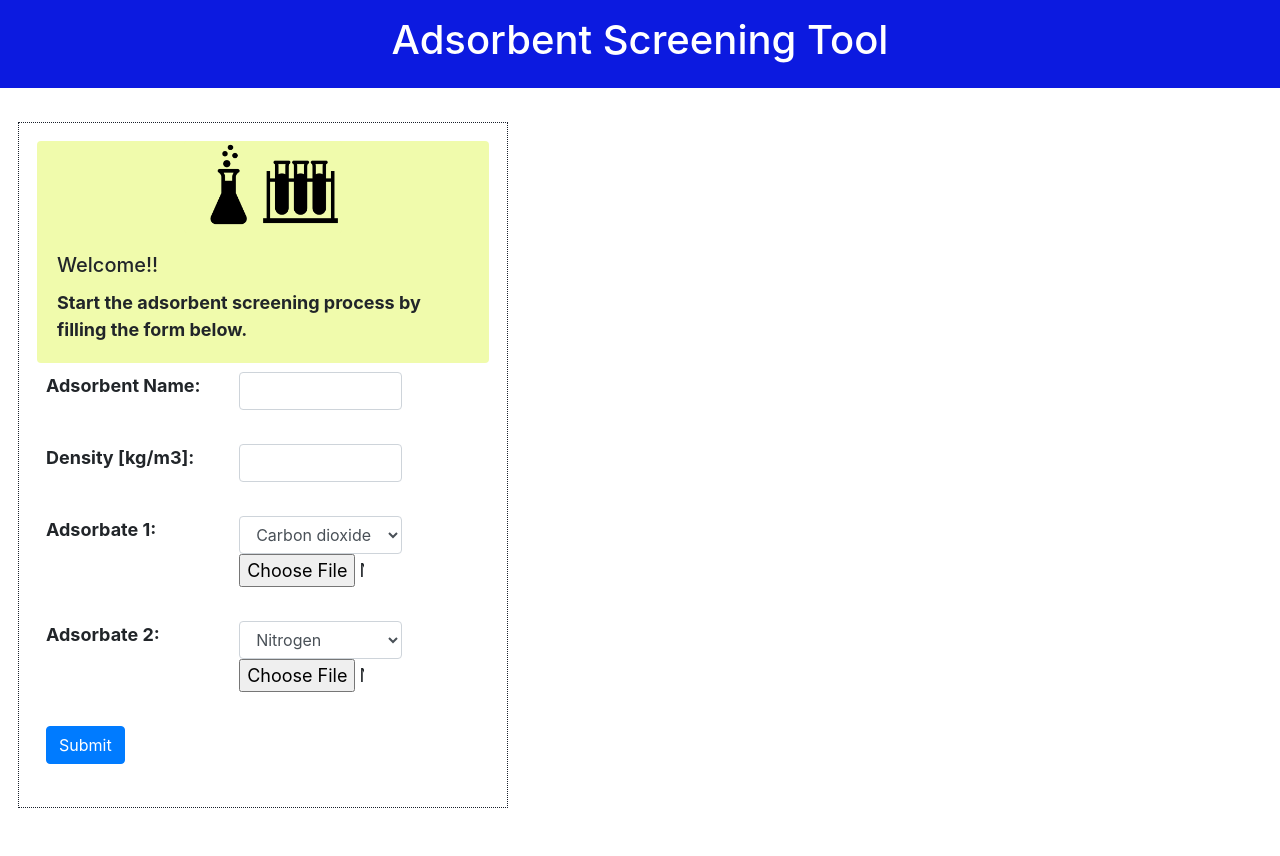
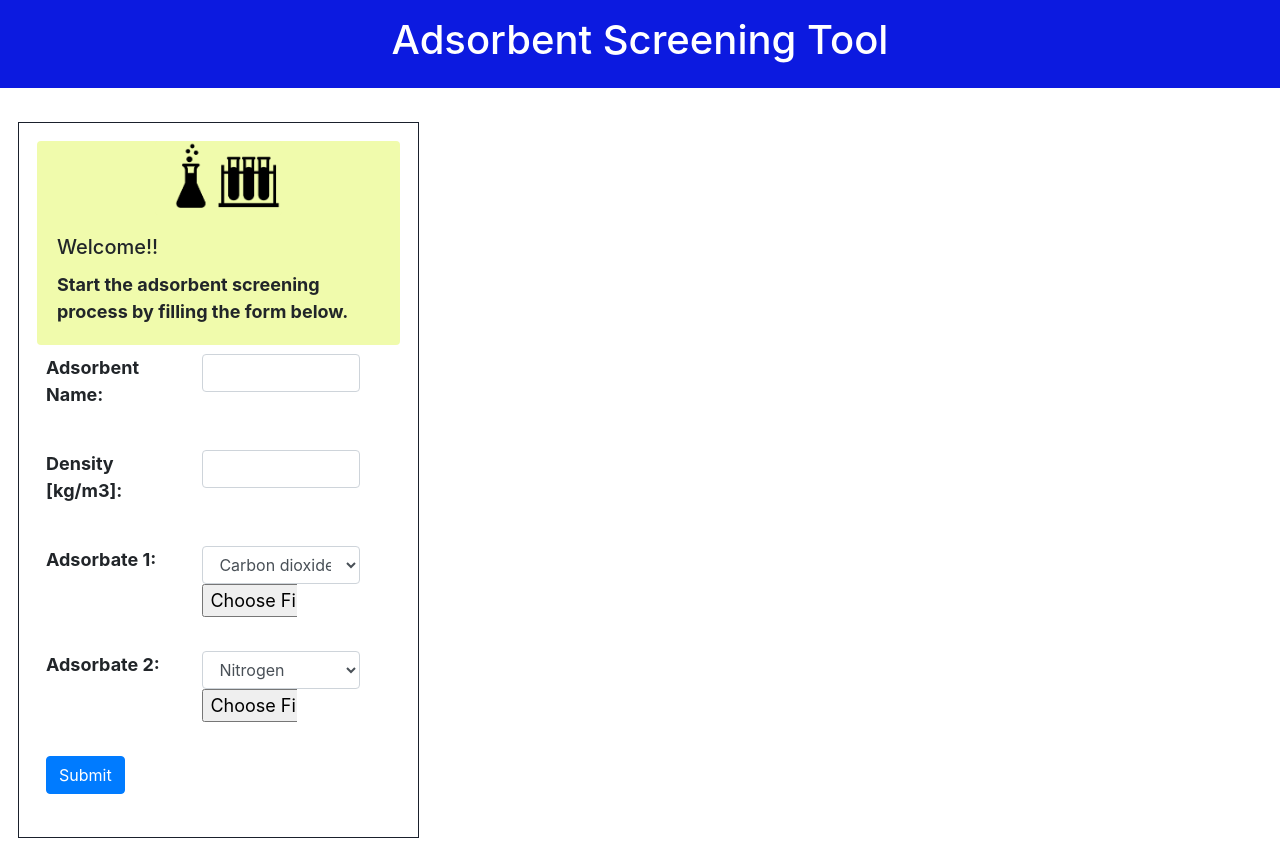
Before and after one commit to vishalbalashankar/isotherm_fitting_tool, a React (Create React App) app in the folder react-frontend/: page / in a window 1280 px wide. Before the commit the page ends 826 px from the top, so only its background shows below. Built offline with nearby package versions, Linux system fonts and the light colour scheme; no server answers; the HTML template or start-up script is replaced by a standard one.

Commit message:
Fix continuous loop

```diff
--- a/react-frontend/src/component/NameForm.js
+++ b/react-frontend/src/component/NameForm.js
@@ -82,7 +82,7 @@ class NameForm extends React.Component {
         return(
         <div className="container_form">
             <div className="item1style">
-            <Card className="cardstyles">
+            <Card className="cardstyles" >
                 <div class="text-center">
                 <Card.Img src={Picture1}  className="cardimagestyles"/>
                 </div>
@@ -101,7 +101,7 @@ class NameForm extends React.Component {
                     <Col className='col-5'>
                     <Form.Label>Adsorbent Name: </Form.Label>
                     </Col>
-                    <Col className='col-5'>
+                    <Col className='col-6'>
                     <Form.Control
                         type='text'
                         value={this.state.adsname}
@@ -118,7 +118,7 @@ class NameForm extends React.Component {
                     <Col className='col-5'>
                     <Form.Label>Density [kg/m3]: </Form.Label>
                     </Col>
-                    <Col className='col-5'>
+                    <Col className='col-6'>
                     <Form.Control
                         type='number'
                         value={this.state.density}
@@ -137,7 +137,7 @@ class NameForm extends React.Component {
                 <Col className='col-5'>
                     <Form.Label>Adsorbate 1: </Form.Label>
                 </Col>
-                <Col className='col-5'>
+                <Col className='col-6'>
                     <Form.Control
                         as='select'
                         value={this.state.adsb1}
@@ -171,7 +171,7 @@ class NameForm extends React.Component {
                 <Col className='col-5'>
                 <Form.Label>Adsorbate 2: </Form.Label>
                 </Col>
-                <Col className='col-5'>
+                <Col className='col-6'>
                     <Form.Control
                         as='select'
                         value={this.state.adsb2}
--- a/react-frontend/src/component/PlotIsotherms_1.js
+++ b/react-frontend/src/component/PlotIsotherms_1.js
@@ -27,6 +27,7 @@ class PlotIsotherms_1 extends React.Component {
   }
   render() {
 
+
     return (
       <div>
         {this.props.IsPlot ?
@@ -36,11 +37,11 @@ class PlotIsotherms_1 extends React.Component {
                             x: this.state.xdata,
                             y: this.state.ydata,
                             type: 'scatter',
-                            mode: 'lines+markers',
+                            mode: 'markers',
                             marker: {color: 'red'},
                           },
                         ]}
-                        layout={ {width: 500, height: 315, title: 'Isotherms'} }
+                        layout={ {width: 450, height: 315, title: 'Isotherms'} }
                       />  : null
         }
       </div>
--- a/react-frontend/src/component/PlotIsotherms_2.js
+++ b/react-frontend/src/component/PlotIsotherms_2.js
@@ -27,6 +27,7 @@ class PlotIsotherms_2 extends React.Component {
   }
   render() {
 
+
     return (
       <div>
         {this.props.IsPlot ?
@@ -36,11 +37,11 @@ class PlotIsotherms_2 extends React.Component {
                             x: this.state.xdata,
                             y: this.state.ydata,
                             type: 'scatter',
-                            mode: 'lines+markers',
-                            marker: {color: 'red'},
+                            mode: 'markers',
+                            marker: {color: 'blue'},
                           },
                         ]}
-                        layout={ {width: 500, height: 315, title: 'Isotherms'} }
+                        layout={ {width: 450, height: 315, title: 'Isotherms'} }
                       />  : null
         }
       </div>
--- a/react-frontend/src/component/myStyles.css
+++ b/react-frontend/src/component/myStyles.css
@@ -23,7 +23,7 @@
 .container_form {
   display: grid;
   grid-gap: 20px;
-  grid-template-columns: repeat(2,1fr);
+  grid-template-columns: repeat(3,1fr);
   padding: 1em;
   font-size: large;
   font-weight: bold;
@@ -32,9 +32,8 @@
 
 .item1style {
   border: 1px solid #1a202c;
-  border-style: dotted;
   grid-row: span 2;
-  width: 80%;
+  width: 100%;
   padding: 1em;
 }
 
```
